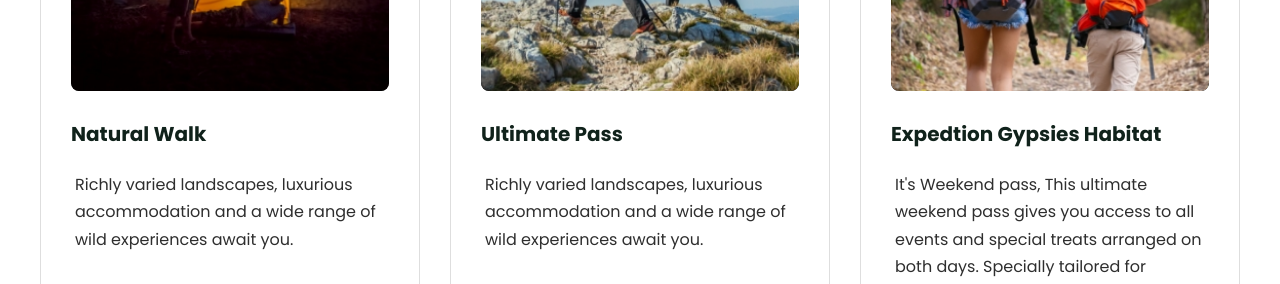
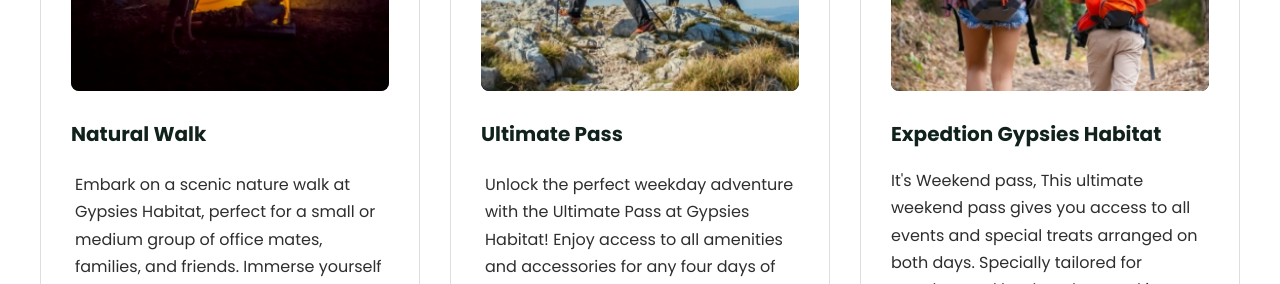
Before and after one commit to MohamadMeerasaP/PonniRiver, a plain HTML site: page treker/public/trekking.html in a window 1280 px wide. Shown: the part 950-1234 px from the top of the page. Drawn offline with nearby package versions, Linux system fonts and the light colour scheme; files whose address does not match are found by name; a web font is replaced by a local one.

Commit message:
11/02/2024

```diff
--- a/treker/public/trekking.html
+++ b/treker/public/trekking.html
@@ -236,14 +236,13 @@
                                         </div> -->
                                     </div>
                                     <div class="lower-content">
-                                        <h4 style="font-size: 20px;"><a href="natural_walk_pack.html">Natural Walk</a>
-                                        </h4>
+                                        <h4 style="font-size: 20px;"><a href="natural_walk_pack.html">Natural Walk</a></h4>
                                         <!-- <div class="ratings clearfix">
                                             <div class="stars"><i class="fa fa-star"></i><i class="fa fa-star"></i><i class="fa fa-star"></i><i class="fa fa-star"></i><i class="fa fa-star empty"></i></div>
                                             <div class="rev"><a href="#">05 Review</a></div>
                                         </div> -->
-                                        <div class="text" style="padding: 4px;">Richly varied landscapes, luxurious
-                                            accommodation and a wide range of wild experiences await you. </div>
+                                        <div class="text" style="padding: 4px;">Embark on a scenic nature walk at Gypsies Habitat, perfect for a small or medium group of office mates, families, and friends.
+                                            Immerse yourself in the vibrant world of riverside nature. Wander through scenic trails where curiosity takes flight with feathered friends. </div>
                                     </div>
                                     <div class="bottom-box clearfix"
                                         style="display: flex; justify-content: space-between; align-items: center;">
@@ -259,8 +258,7 @@
 
                                             <!-- WhatsApp Icon -->
                                             <a href="https://wa.me/+918123234484?text=I%20need%20to%20Enquire%20About%20Natural Walk"
-                                                target="_blank" style="margin-right: 10px;"
-                                                title="Enquire Via Whatsapp">
+                                                target="_blank" style="margin-right: 10px;" title="Enquire Via Whatsapp">
                                                 <img src="images/icons/whatsapp-icon.svg" alt="WhatsApp"
                                                     style="height: 20px;" />
                                             </a>
@@ -268,8 +266,7 @@
                                             <!-- Email Icon -->
                                             <a href="mailto:gypsieshabitat@gmail.com?subject=Enquiry%20About%20Natural Walk"
                                                 style="margin-right: 10px;" title="Enquire Via Email">
-                                                <img src="images/icons/email-icon.svg" alt="Email"
-                                                    style="height: 20px;" />
+                                                <img src="images/icons/email-icon.svg" alt="Email" style="height: 20px;" />
                                             </a>
                                         </div>
 
@@ -295,9 +292,12 @@
                                             <div class="stars"><i class="fa fa-star"></i><i class="fa fa-star"></i><i class="fa fa-star"></i><i class="fa fa-star"></i><i class="fa fa-star empty"></i></div>
                                             <div class="rev"><a href="#">05 Review</a></div>
                                         </div> -->
-                                        <div class="text" style="padding: 4px;">Richly varied landscapes, luxurious
-                                            accommodation and a wide range of wild experiences await you. </div>
+                                        <div class="text" style="padding: 4px;">Unlock the perfect weekday adventure with
+                                            the Ultimate Pass at Gypsies Habitat! Enjoy access to all amenities and
+                                            accessories for any four days of the week, designed for travelers and
+                                            backpackers seeking comfort and convenience.</div>
                                     </div>
+                                    &nbsp;
                                     <div class="bottom-box clearfix"
                                         style="display: flex; justify-content: space-between; align-items: center;">
                                         <div class="more-link">
@@ -321,8 +321,7 @@
                                             <!-- Email Icon -->
                                             <a href="mailto:gypsieshabitat@gmail.com?subject=Enquire%20About%20Yellowstone%20and%20Mt%20Rushm"
                                                 style="margin-right: 10px;" title="Enquire Via Email">
-                                                <img src="images/icons/email-icon.svg" alt="Email"
-                                                    style="height: 20px;" />
+                                                <img src="images/icons/email-icon.svg" alt="Email" style="height: 20px;" />
                                             </a>
                                         </div>
                                     </div>
@@ -341,16 +340,16 @@
                                             <span class="i-block"><span class="i-block">259P, Himalaya Ag</span>
                                         </div> -->
                                     </div>
-                                    <div class="lower-content">
+                                    <div class="lower-contents">
                                         <h4 style="font-size: 20px;"><a href="expedtion_pack.html">Expedtion Gypsies
                                                 Habitat</a></h4>
                                         <!-- <div class="ratings clearfix">
                                             <div class="stars"><i class="fa fa-star"></i><i class="fa fa-star"></i><i class="fa fa-star"></i><i class="fa fa-star"></i><i class="fa fa-star empty"></i></div>
                                             <div class="rev"><a href="#">05 Review</a></div>
                                         </div> -->
-                                        <div class="text" style="padding: 4px;">It's Weekend pass, This ultimate weekend
-                                            pass gives you access to all events and special treats arranged on both
-                                            days. Specially tailored for travelers and backpackers seeking nothing
+                                        <div class="text lower-contents">It's Weekend pass, This ultimate weekend
+                                            pass gives you access to all events and special treats arranged on both days.
+                                            Specially tailored for travelers and backpackers seeking nothing
                                             but raw experience.</div>
                                     </div>
                                     <div class="bottom-box clearfix"
@@ -376,8 +375,7 @@
                                             <!-- Email Icon -->
                                             <a href="mailto:gypsieshabitat@gmail.com?subject=Enquire About Expedtion Gypsies Habitat"
                                                 style="margin-right: 10px;" title="Enquire Via Email">
-                                                <img src="images/icons/email-icon.svg" alt="Email"
-                                                    style="height: 20px;" />
+                                                <img src="images/icons/email-icon.svg" alt="Email" style="height: 20px;" />
                                             </a>
                                         </div>
                                     </div>
@@ -507,7 +505,8 @@
                                             <div class="logo" style="display: inline-block;">
                                                 <a href="index.html" title="Treker">
                                                     <img src="images/name board.png" alt="" style="height: 85px;"
-                                                        title="Treker"> </a>
+                                                        title="Treker">
+                                                </a>
                                             </div>
                                         </div>
 
@@ -516,7 +515,7 @@
                                             vetting air charter operators.</div>
                                     </div>
 
-                                    <div class="footer-column col-xl-3 col-lg-3 col-md-6 col-sm-12">
+                                    <div class="footer-column col-xl-4 col-lg-4 col-md-6 col-sm-12">
                                         <div class="info-block">
                                             <h6>Address</h6>
                                             <div class="info">
@@ -545,7 +544,7 @@
                                         </div>
                                     </div>
 
-                                    <div class="footer-column col-xl-3 col-lg-3 col-md-6 col-sm-12">
+                                    <!-- <div class="footer-column col-xl-3 col-lg-3 col-md-6 col-sm-12">
                                         <h6>Gallery</h6>
                                         <div class="footer-gallery">
                                             <div class="inner clearfix">
@@ -587,7 +586,7 @@
                                                 </div>
                                             </div>
                                         </div>
-                                    </div>
+                                    </div> -->
 
                                 </div>
                             </div>
@@ -605,7 +604,8 @@
                                 <li><a href="#"><i class="fab fa-facebook-f"></i></a></li>
                                 <li><a href="#"><i class="fab fa-twitter"></i></a></li>
                                 <li><a href="#"><i class="fab fa-youtube"></i></a></li>
-                                <li><a target="_blank" href="https://www.instagram.com/gypsies_habitat/"><i class="fab fa-instagram"></i></a></li>                            </ul>
+                                <li><a target="_blank" href="https://www.instagram.com/gypsies_habitat/"><i class="fab fa-instagram"></i></a></li>
+                            </ul>
                         </div>
                         <div class="copyright">Copyright &copy; 2024 Gypsies Habitat. All Rights Reserved</div>
                     </div>
```
Also changed, not shown: treker/public/about.html (+7 -5 lines), treker/public/contact.html (+8 -9 lines), treker/public/expedtion_pack.html (+7 -5 lines), treker/public/gallery.html (+7 -5 lines), treker/public/index.html (+11 -11 lines), treker/public/natural_walk_pack.html (+7 -5 lines), treker/public/packages.html (+7 -5 lines), treker/public/ultimate_pack.html (+7 -5 lines).
